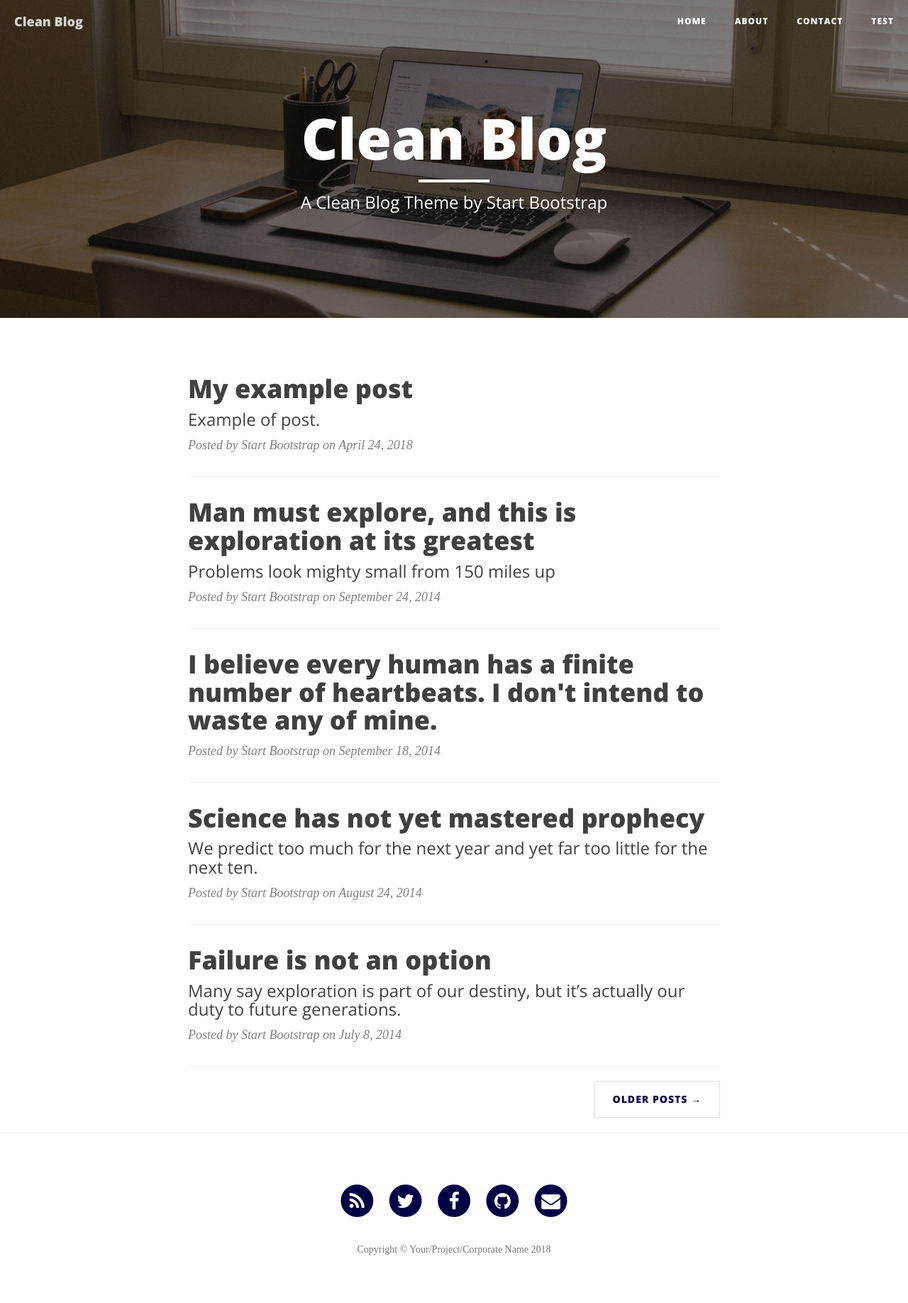
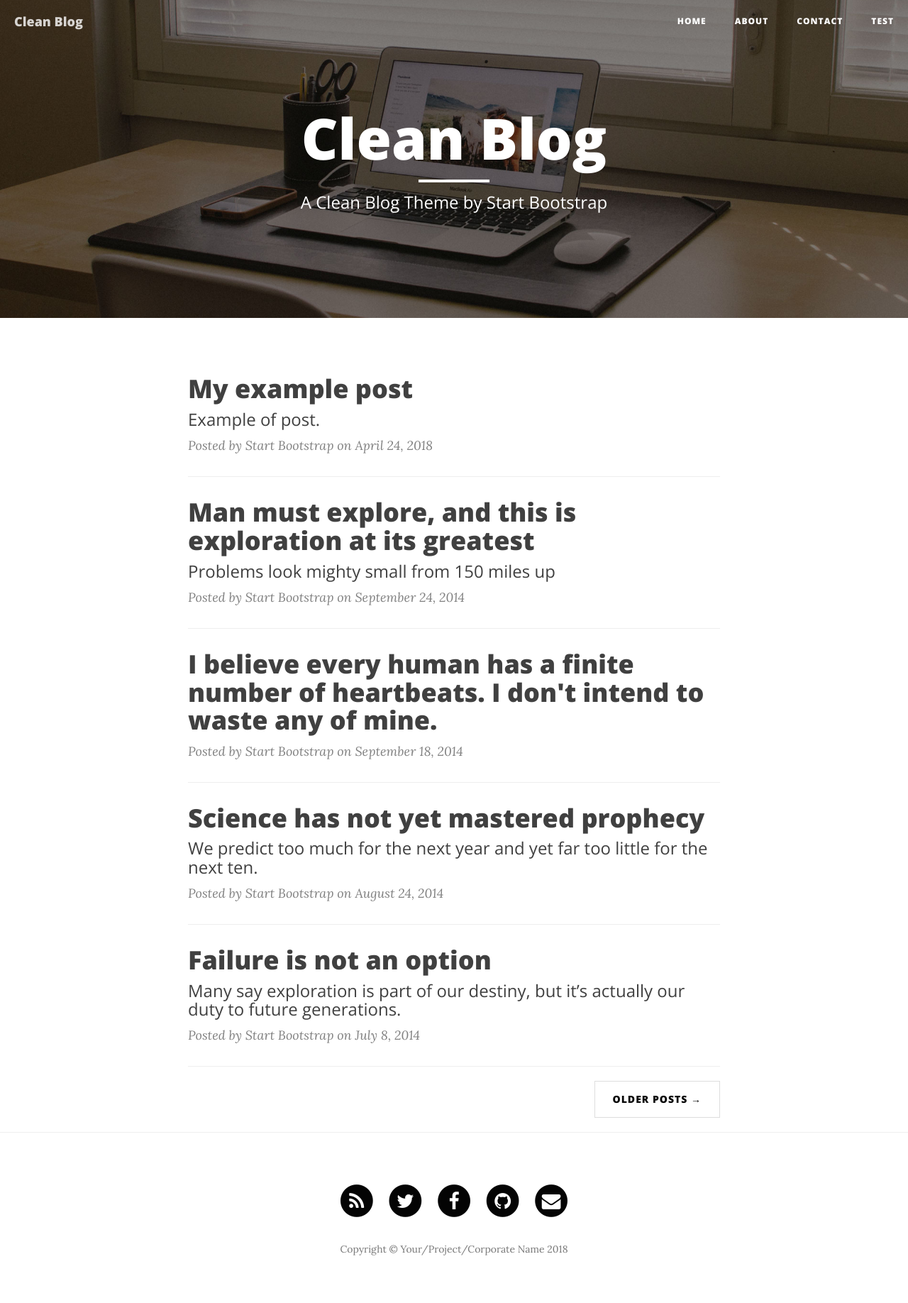
Before and after one commit to v1x4l/testWebsite, a Jekyll site: the page built from index.html, in a window 1280 px wide. Shown: the whole page at 71% size. Built offline with Jekyll 4.4.1, drawn with Linux system fonts in a browser that asks for light colours; nearby versions of some CDN libraries; the list of posts is cut into pages by our own code.

Commit message:
Update clean-blog.css

```diff
--- a/css/clean-blog.css
+++ b/css/clean-blog.css
@@ -5,9 +5,9 @@
  */
 
 body {
-  font-family: 'Times New Roman', serif;
+  font-family: Lora, 'Times New Roman', serif;
   font-size: 20px;
-  color: #000099;
+  color: #040404;
 }
 p {
   line-height: 1.5;
@@ -26,7 +26,7 @@ h6 {
   font-weight: 800;
 }
 a {
-  color: #004;
+  color: #040404;
 }
 a:hover,
 a:focus {
```
